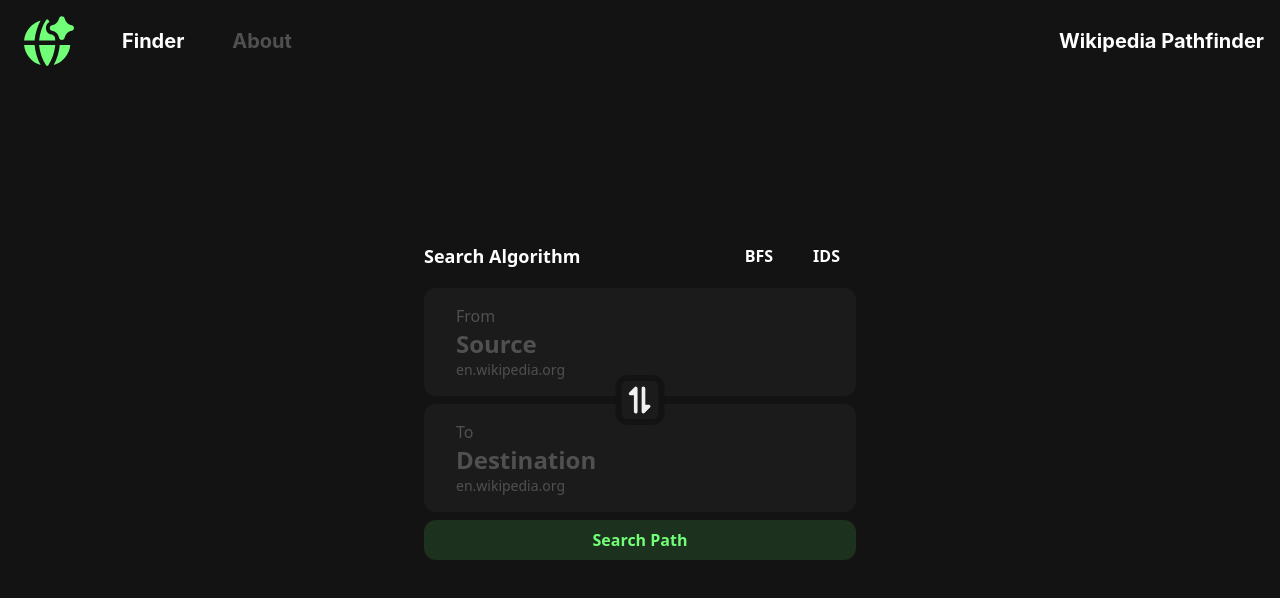
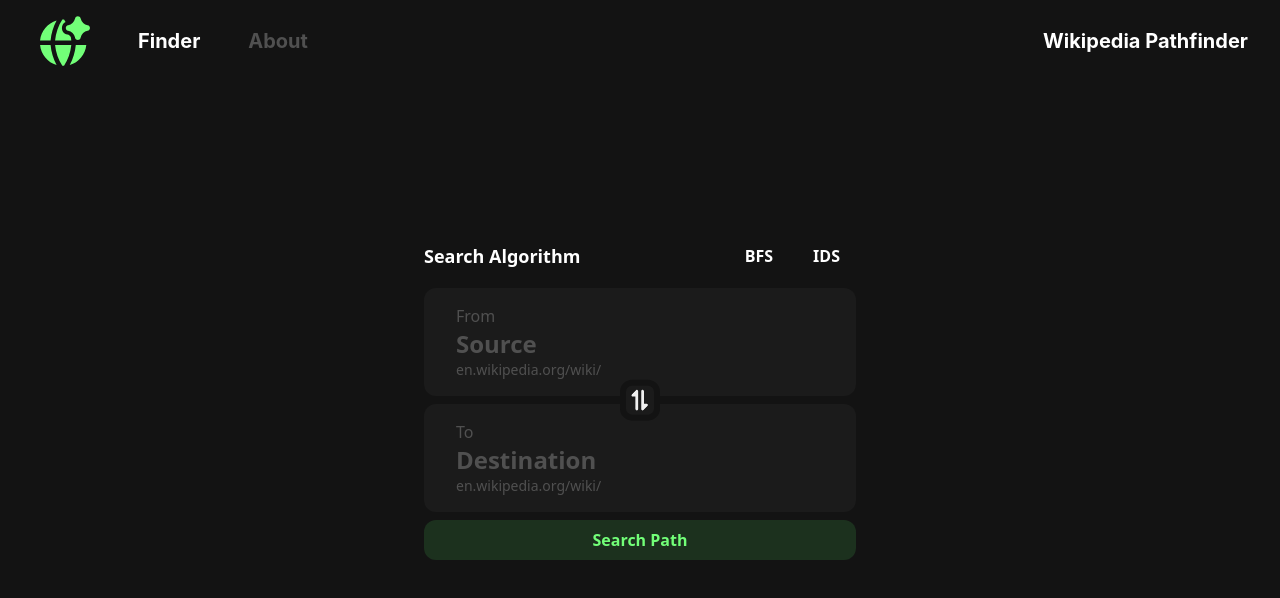
Before and after one commit to DerwinRustanly/Tubes2_JuBender, a React (Create React App) app in the folder frontend/: page / in a window 1280 px wide. Shown: the top 598 px of the page. Built offline with nearby package versions, Linux system fonts and the light colour scheme.

Commit message:
feat: add switch and parsing

```diff
--- a/frontend/src/component/navbar.js
+++ b/frontend/src/component/navbar.js
@@ -2,7 +2,7 @@
 
 export default function Navbar(){
     return(
-        <div className="w-full fixed flex justify-between text-white font-inter p-4 font-bold text-xl">
+        <div className="w-full fixed flex justify-between text-white font-inter py-4 px-8 font-bold text-xl">
             <div className="flex justify-center text-3 px-2 items-center gap-12">
                 <img alt="" src={logo} width={50}></img>
                 <span className="text-white">Finder</span>
--- a/frontend/src/pages/finder.js
+++ b/frontend/src/pages/finder.js
@@ -1,43 +1,56 @@
+import { useState } from "react";
 import swtch from "../assets/switch.svg";
 
 export default function Finder() {
+  const [algo, setAlgo] = useState("BFS")
+  const [source, setSource] = useState("")
+  const [dest, setDest] = useState("")
+  const handleSwitch = () => {
+    let temp = source;
+    setSource(dest);
+    setDest(temp);
+  }
   return (
     <div className="w-full min-h-screen flex flex-col justify-center text-white items-center">
       <div>
         <div className="flex justify-between items-center gap-8">
           <span className="font-bold text-lg">Search Algorithm</span>
           <div className="flex gap-2">
-            <button className="hover:bg-2 rounded-xl px-4 py-1 font-bold">
+            <button onClick={()=>setAlgo("BFS")} className="hover:bg-2 rounded-xl px-4 py-1 focus:bg-2 font-bold">
               BFS
             </button>
-            <button className="hover:bg-2 rounded-xl px-4 py-1  font-bold">
+            <button onClick={()=>setAlgo("DFS")} className="hover:bg-2 rounded-xl px-4 py-1 focus:bg-2 font-bold">
               IDS
             </button>
           </div>
         </div>
         <div>
-          <img alt="" src={swtch} className="border-1 border-[6px] rounded-xl bg-2 absolute z-10 top-1/2 left-1/2 -translate-x-1/2 -translate-y-1/2"></img>
+          <img alt="" width={40} onClick={handleSwitch} src={swtch} className="hover:scale-105 cursor-pointer border-1 border-[6px] rounded-xl bg-2 absolute z-10 top-1/2 left-1/2 -translate-x-1/2 -translate-y-1/2"></img>
           <div className="relative flex flex-col justify-center text-3 mt-4 mb-2 py-4 px-8 bg-2 rounded-xl">
             <span>From</span>
             <form action="">
               <input
                 type="text"
-                className="text-2xl font-bold border-none outline-none bg-transparent"
-                defaultValue={"Source"}
+                className="text-2xl font-bold border-none outline-none bg-transparent placeholder-3"
+                value={source}
+                onChange={(e)=>setSource(e.target.value)}
+                placeholder={"Source"}
               />
             </form>
-            <span className="text-sm">en.wikipedia.org</span>
+            <span className="text-sm">en.wikipedia.org/wiki/{source.replace(/ /g, "_")}</span>
           </div>
           <div className="flex flex-col justify-center text-3 mb-2 py-4 px-8 bg-2 rounded-xl">
             <span>To</span>
             <form action="">
               <input
                 type="text"
-                className="text-2xl font-bold border-none outline-none bg-transparent"
-                defaultValue={"Destination"}
+                className="text-2xl font-bold border-none outline-none bg-transparent placeholder-3"
+                value = {dest}
+                onChange={(e)=>setDest(e.target.value)}
+                placeholder={"Destination"}
               />
             </form>
-            <span className="text-sm">en.wikipedia.org</span>
+            <span className="text-sm">en.wikipedia.org/wiki/{dest.replace(/ /g, "_")}</span>
           </div>
         </div>
         <button className="bg-4 w-full text-5 flex justify-center px-4 py-2 rounded-xl font-bold">
```
